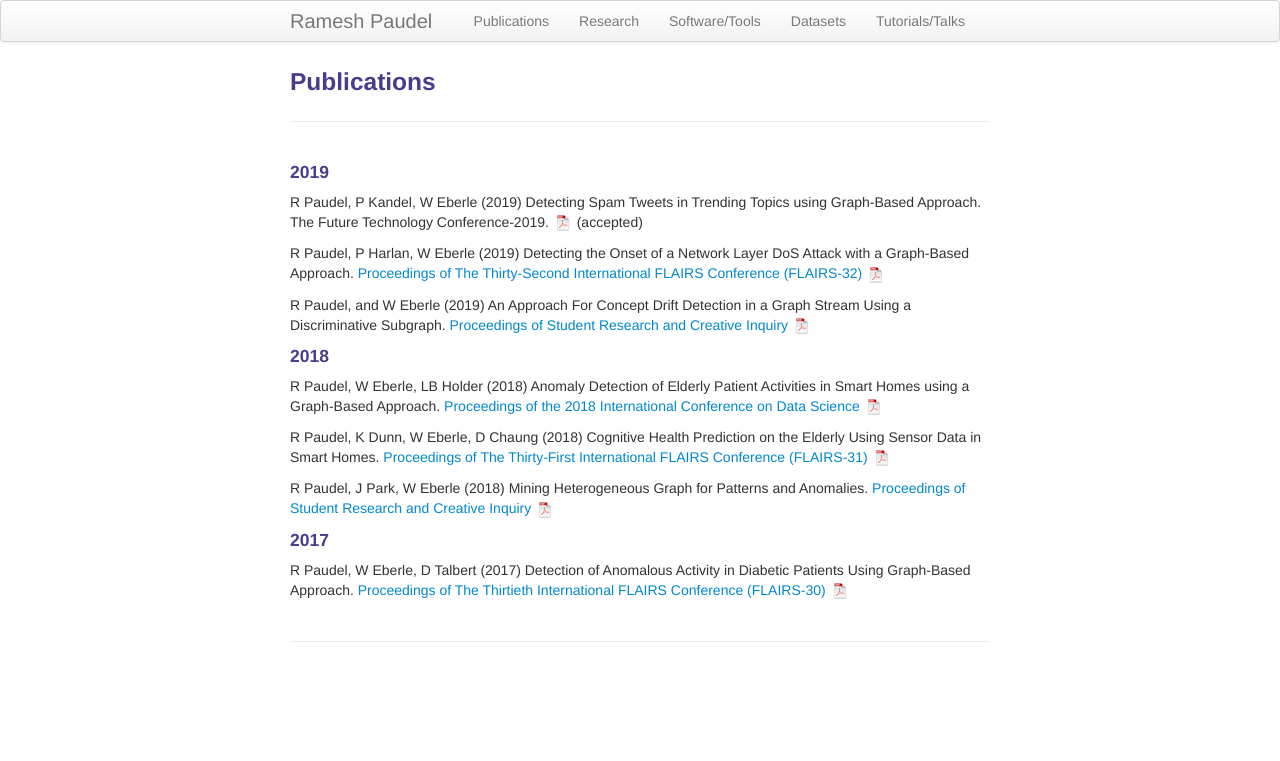
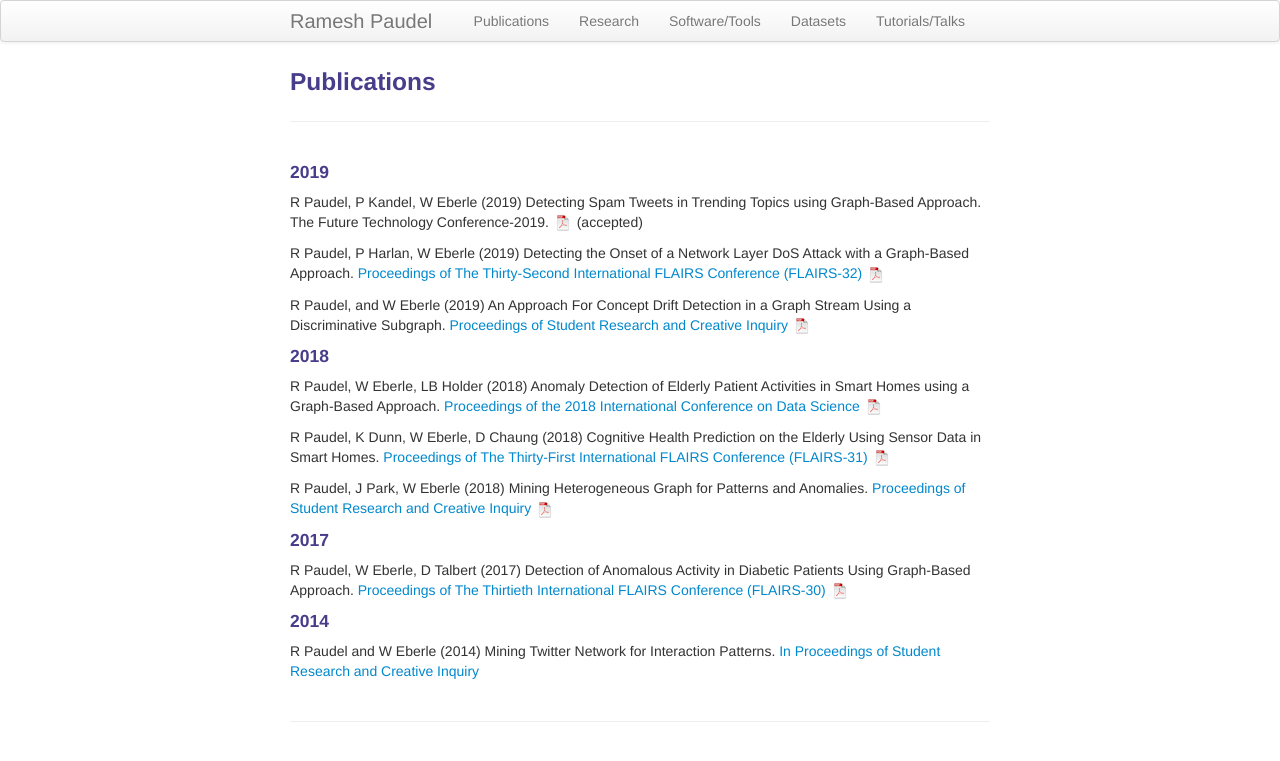
Before and after one commit to rpaudel42/rpaudel42.github.io, a Jekyll site: the page built from pages/pubs.md, in a window 1280 px wide. Shown: the top 761 px of the page. Built offline with Jekyll 4.4.1, drawn with Linux system fonts in a browser that asks for light colours.

Commit message:
Update poster

```diff
--- a/pages/pubs.md
+++ b/pages/pubs.md
@@ -37,3 +37,8 @@ R Paudel, J Park, W Eberle
 R Paudel, W Eberle, D Talbert
 (2017) Detection of Anomalous Activity in Diabetic Patients Using Graph-Based Approach. [Proceedings of The Thirtieth International FLAIRS Conference (FLAIRS-30)](https://aaai.org/ocs/index.php/FLAIRS/FLAIRS17/paper/view/15455)
 [![pdf]({{ BASE_PATH }}/assets/icons/pdf-icon.png)](https://aaai.org/ocs/index.php/FLAIRS/FLAIRS17/paper/view/15455/14978)
+
+#### 2014
+
+R Paudel and W Eberle
+(2014) Mining Twitter Network for Interaction Patterns. [In Proceedings of Student Research and Creative Inquiry]()
```
